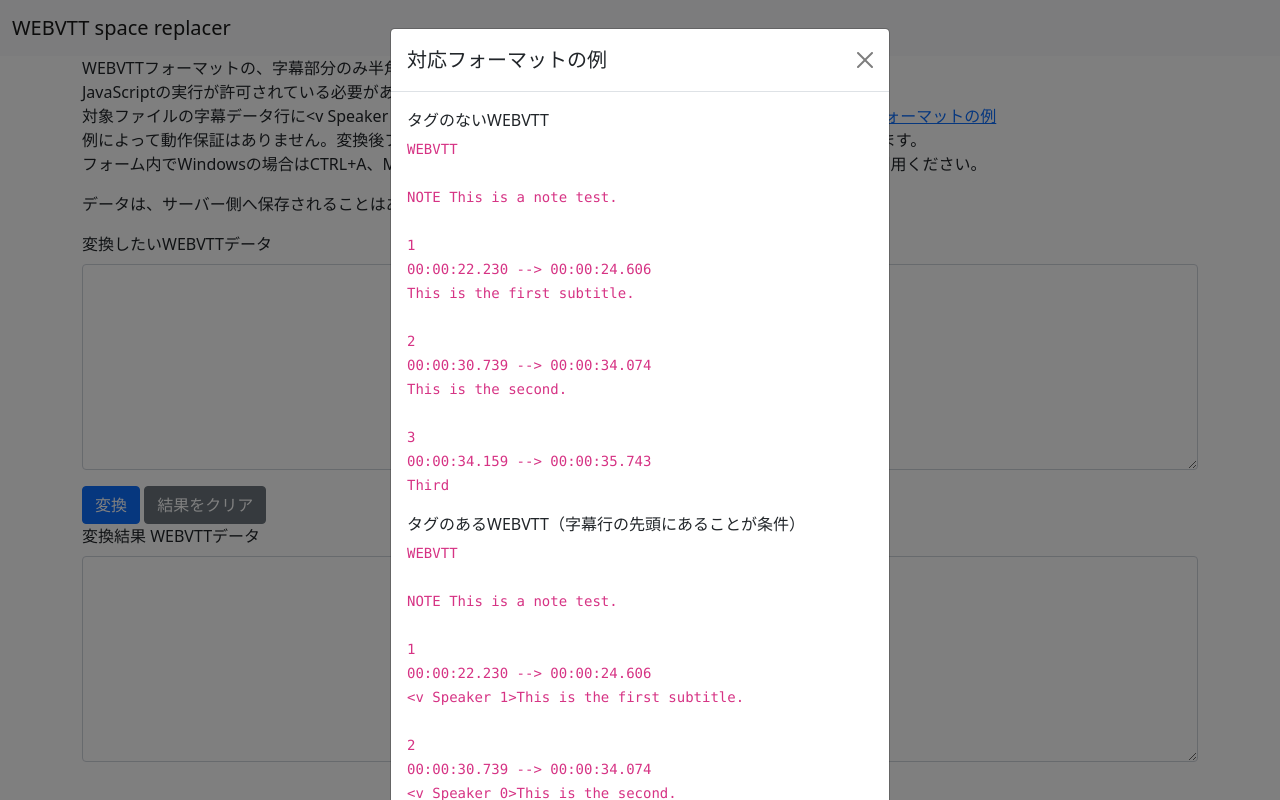
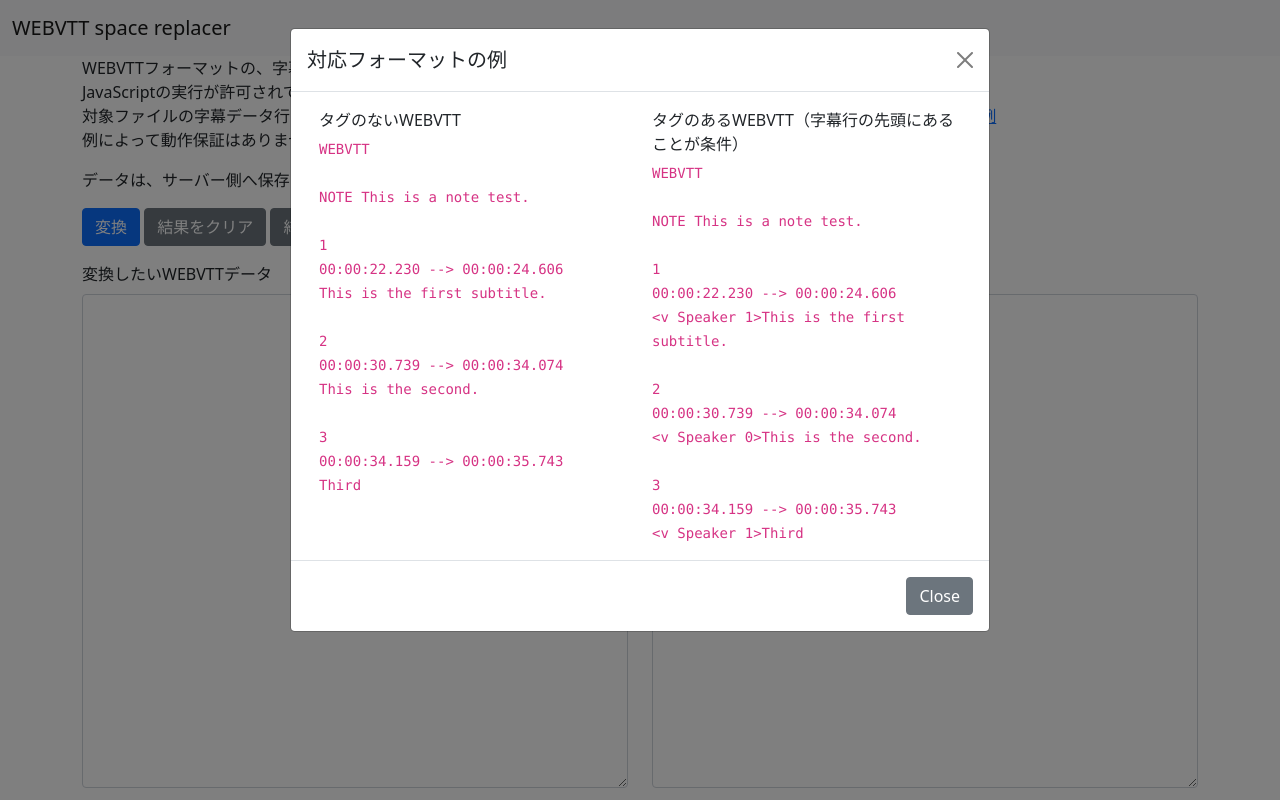
Before and after one commit to nishi4321/WEBVTT_space_replacer, a plain HTML site: page index.html in a window 1280 px wide. Both pictures are taken after a click on the link "対応フォーマットの例". Drawn offline with nearby package versions, Linux system fonts and the light colour scheme.

Commit message:
Fix layout.

```diff
--- a/index.html
+++ b/index.html
@@ -14,14 +14,17 @@
 </head>
 
 <body>
-    <div class="modal fade" id="exampleModal" tabindex="-1" aria-labelledby="exampleModalLabel" aria-hidden="true">
-        <div class="modal-dialog">
+    <div class="modal fade" id="exampleModal" tabindex="-1" aria-labelledby="exampleModalLabel" aria-hidden="true" style="padding-left: 0 !important;">
+        <div class="modal-dialog" style="max-width: 700px;">
             <div class="modal-content">
                 <div class="modal-header">
                     <h5 class="modal-title" id="exampleModalLabel">対応フォーマットの例</h5>
                     <button type="button" class="btn-close" data-bs-dismiss="modal" aria-label="Close"></button>
                 </div>
                 <div class="modal-body">
+                    <div class="container">
+                        <div class="row">
+                            <div class="col-lg">
                                 <p class="mb-1">タグのないWEBVTT</p>
                                 <code>
                                 WEBVTT<br>
@@ -40,7 +43,9 @@
                                 00:00:34.159 --> 00:00:35.743<br>
                                 Third<br>
                                 </code>
-                    <p class="mt-3 mb-1">タグのあるWEBVTT（字幕行の先頭にあることが条件）</p>
+                            </div>
+                            <div class="col-lg">
+                                <p class="mb-1">タグのあるWEBVTT（字幕行の先頭にあることが条件）</p>
                                 <code>
                                 WEBVTT<br>
                                 <br>
@@ -59,10 +64,24 @@
                                 &lt;v Speaker 1&gt;Third<br>
                             </code>
                             </div>
+                        </div>
+                    </div>
+                </div>
                 <div class="modal-footer">
                     <button type="button" class="btn btn-secondary" data-bs-dismiss="modal">Close</button>
                 </div>
             </div>
+        </div>
+    </div>
+
+    <div class="toast-container position-absolute bottom-0 end-0 p-3">
+        <div class="toast d-flex align-items-center text-white bg-success border-0" role="alert" aria-live="assertive"
+            aria-atomic="true" id="copySuccess">
+            <div class="toast-body">
+                クリップボードにコピーしました！
+            </div>
+            <button type="button" class="btn-close btn-close-white ms-auto me-2" data-bs-dismiss="toast"
+                aria-label="Close"></button>
         </div>
     </div>
 
@@ -77,18 +96,23 @@
             対象ファイルの字幕データ行に&lt;v Speaker 1&gt;などのタグが、"先頭”に入っている場合のみ対応可能です。<a href="" data-bs-toggle="modal"
                 data-bs-target="#exampleModal">対応フォーマットの例</a><br>
             例によって動作保証はありません。変換後フォーマットが壊れていないか数行目視で確認することをおすすめします。<br>
-            フォーム内でWindowsの場合はCTRL+A、MacOSの場合はCommand＋Aで全選択できますので、コピペしてご利用ください。</p>
-        <p>データは、サーバー側へ保存されることはありません。</p>
+        <p>データは、サーバー側へ保存されることはありません。<a href="https://github.com/nishi4321/WEBVTT_space_replacer" target="_blank">Source code on Github</a></p>
 
-        <div class="mb-3">
-            <label for="textarea_input" class="form-label">変換したいWEBVTTデータ</label>
-            <textarea class="form-control" id="textarea_input" rows="8"></textarea>
-        </div>
         <button type="button" class="btn btn-primary" id="convertButton">変換</button>
         <button type="button" class="btn btn-secondary" id="clearButton">結果をクリア</button>
-        <div class="mb-3">
+        <button type="button" class="btn btn-secondary" id="copyButton">結果をクリップボードにコピー</button>
+        <div class="row">
+            <div class="col-md"><div class="mt-3">
+                <label for="textarea_input" class="form-label">変換したいWEBVTTデータ</label>
+                <textarea class="form-control" id="textarea_input" rows="20"></textarea>
+            </div>
+            </div>
+            <div class="col-md">
+                <div class="mt-3">
                     <label for="textarea_output" class="form-label">変換結果 WEBVTTデータ</label>
-            <textarea class="form-control" id="textarea_output" rows="8"></textarea>
+                    <textarea class="form-control" id="textarea_output" rows="20"></textarea>
+                </div>
+            </div>
         </div>
     </div>
 
@@ -127,10 +151,23 @@
             return result;
         }
 
-
         $('#clearButton').on('click', function () {
             $('#textarea_output').val("");
         });
+
+        $('#copyButton').on('click', function () {
+            var textarea = document.getElementById("textarea_output");
+            textarea.select();
+            document.execCommand("copy");
+            $('#copySuccess').toast('show');
+        })
+
+        document.querySelectorAll('.toast')
+            .forEach(function (toastNode) {
+                var toast = new bootstrap.Toast(toastNode, {
+                    autohide: true
+                })
+            })
     </script>
 </body>
 
```
Also changed, not shown: 1 other file. Lines whose indentation alone changed are shown as unchanged.
